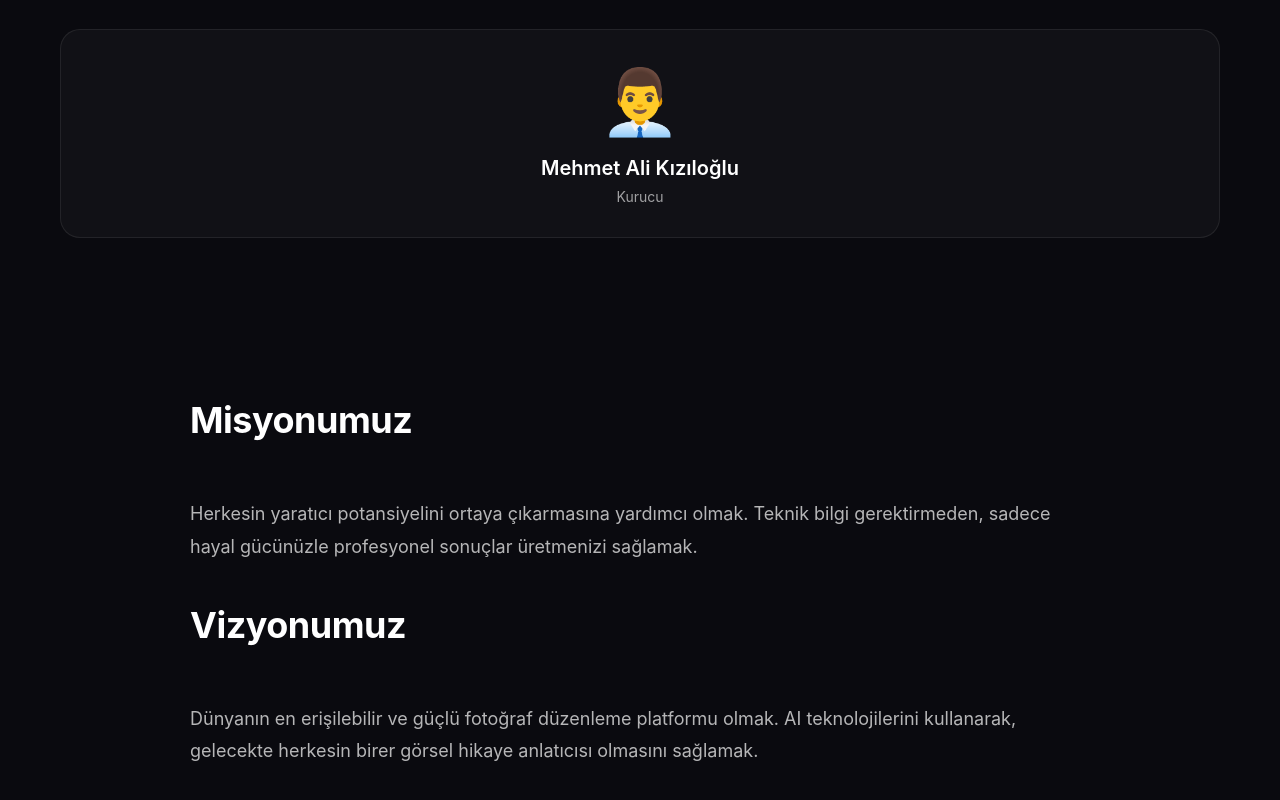
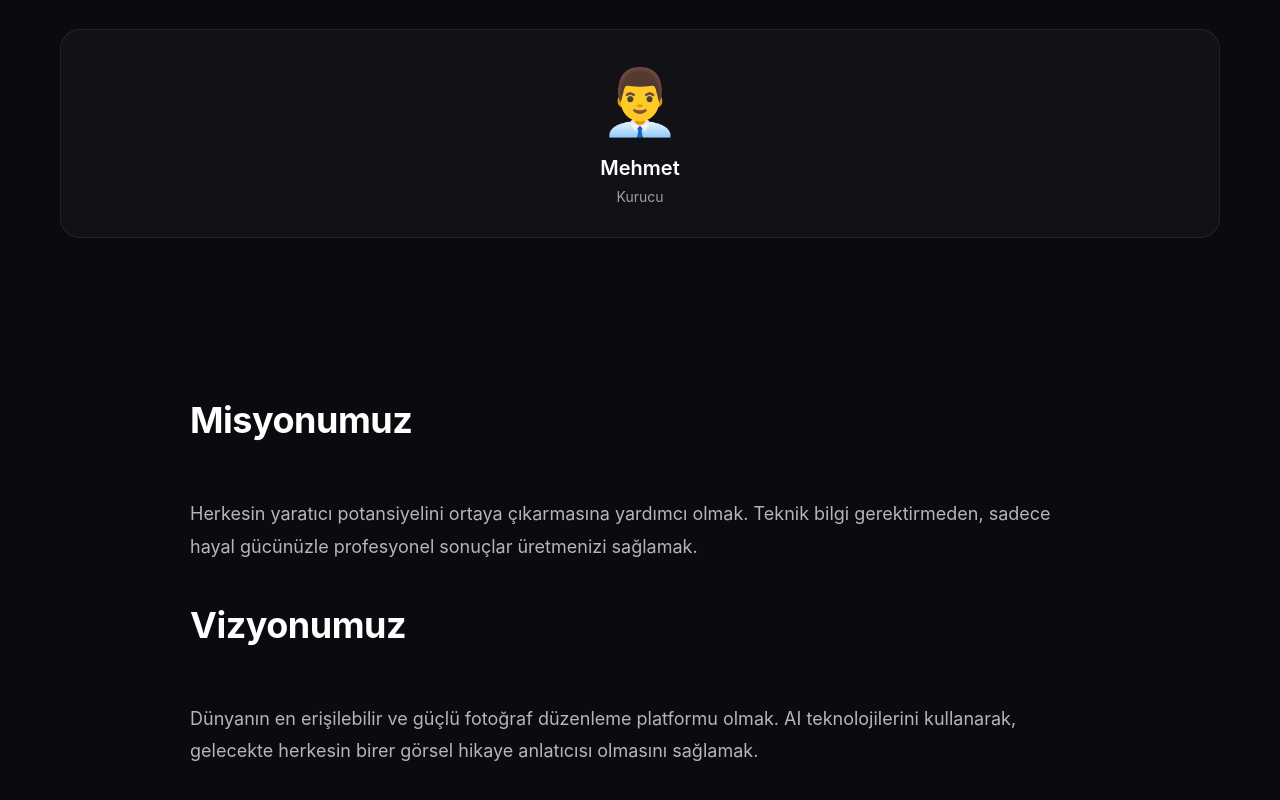
Before and after one commit to mehmetkzlldev/FotografUygulamas-App, a React (Vite) app: page /hakkimizda in a window 1280 px wide. Shown: the part 1890-2690 px from the top of the page. Built offline with nearby package versions, Linux system fonts and the light colour scheme; no server answers.

Commit message:
Update founder name to Mehmet

```diff
--- a/src/screens/AboutScreen.tsx
+++ b/src/screens/AboutScreen.tsx
@@ -31,7 +31,7 @@ const AboutScreen: React.FC = () => {
   }, []);
 
   const team = [
-    { name: 'Mehmet Ali Kızıloğlu', role: 'Kurucu', avatar: '👨‍💼' },
+    { name: 'Mehmet', role: 'Kurucu', avatar: '👨‍💼' },
   ];
 
   const values = [
```
